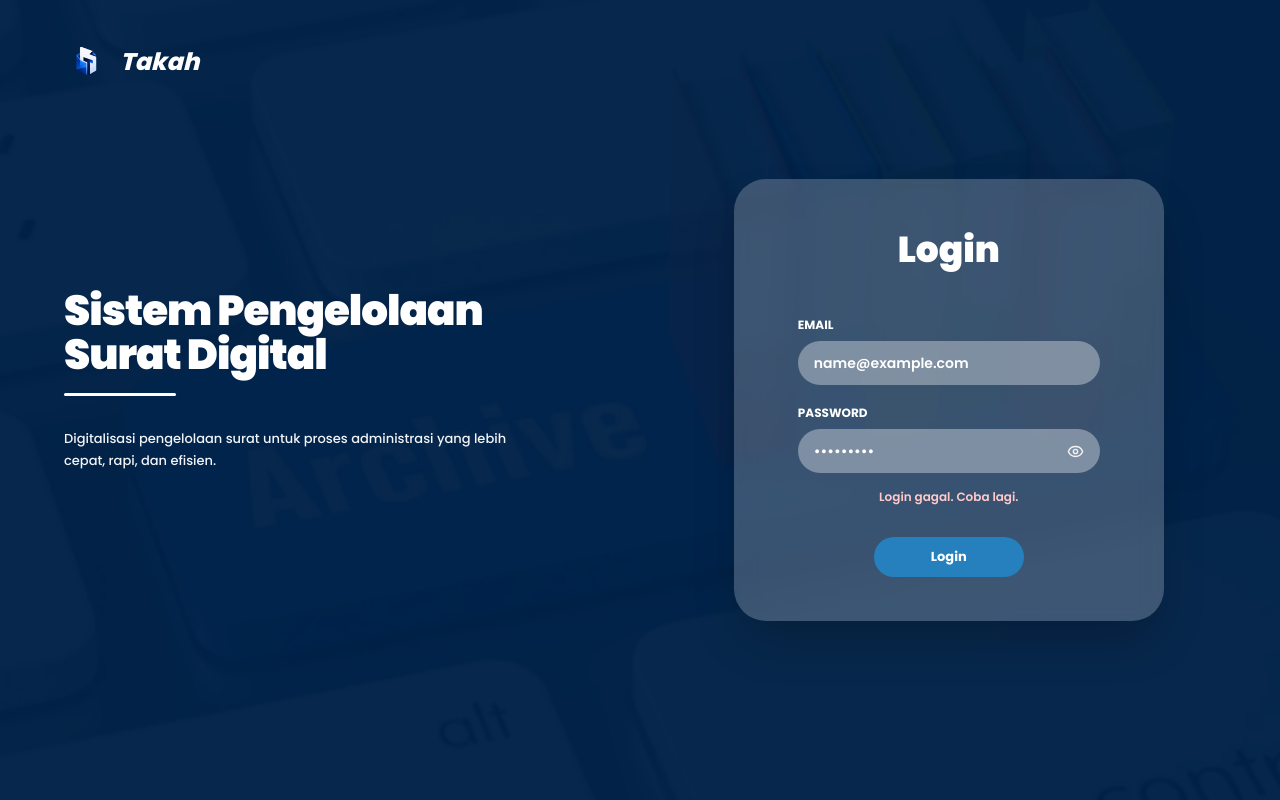
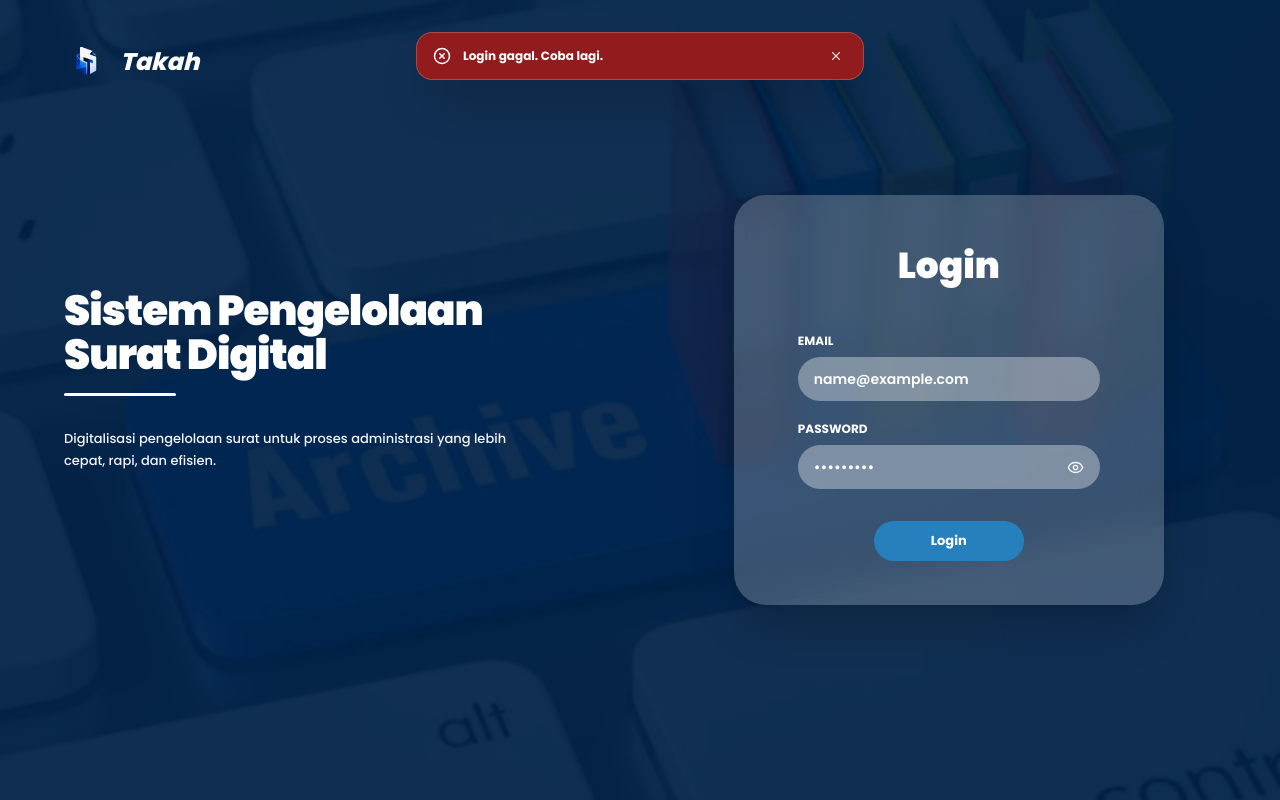
Before and after one commit to salsahbillah/takah-web, a React (Vite) app: page /login in a window 1280 px wide. Both pictures are taken after typing "name@example.com", "Sample123" into the empty fields and a click on the button "Login". Built offline with nearby package versions, Linux system fonts and the light colour scheme; no server answers.

Commit message:
improve UI consistency and authentication feedback

```diff
--- a/index.html
+++ b/index.html
@@ -2,9 +2,9 @@
 <html lang="en">
   <head>
     <meta charset="UTF-8" />
-    <link rel="icon" type="image/svg+xml" href="/favicon.svg" />
-    <meta name="viewport" content="width=device-width, initial-scale=1.0" />
-    <title>takah-web</title>
+    <link rel="icon" type="image/svg+xml" href="/logo-takah-icon.png" />
+    <meta name="viewport" content="width=device-width, initial-scale=8.0" />
+    <title>Takah</title>
   </head>
   <body>
     <div id="root"></div>
--- a/src/components/common/Alert.jsx
+++ b/src/components/common/Alert.jsx
@@ -0,0 +1,47 @@
+import { CheckCircle2, Info, X, XCircle } from "lucide-react";
+
+function Alert({ type = "info", message, onClose }) {
+  if (!message) return null;
+
+  const styles = {
+    success: {
+      icon: CheckCircle2,
+      box: "border-white/20 bg-[#0f766e]/95 text-white",
+    },
+    error: {
+      icon: XCircle,
+      box: "border-white/20 bg-[#991b1b]/95 text-white",
+    },
+    info: {
+      icon: Info,
+      box: "border-white/20 bg-[#1d4ed8]/95 text-white",
+    },
+  };
+
+  const current = styles[type] || styles.info;
+  const Icon = current.icon;
+
+  return (
+    <div className="fixed left-1/2 top-8 z-[9999] w-[90%] max-w-md -translate-x-1/2 animate-[slideDown_0.25s_ease-out]">
+      <div
+        className={`flex items-center gap-3 rounded-2xl border px-4 py-3 text-xs font-bold shadow-2xl backdrop-blur-md ${current.box}`}
+      >
+        <Icon size={18} className="shrink-0" />
+
+        <p className="flex-1 leading-relaxed">{message}</p>
+
+        {onClose && (
+          <button
+            type="button"
+            onClick={onClose}
+            className="rounded-lg p-1 text-white/80 transition hover:bg-white/10 hover:text-white"
+          >
+            <X size={14} />
+          </button>
+        )}
+      </div>
+    </div>
+  );
+}
+
+export default Alert;
--- a/src/index.css
+++ b/src/index.css
@@ -18,3 +18,24 @@ body {
   margin: 0;
   font-family: "Poppins", sans-serif;
 }
+@keyframes slideDown {
+  from {
+    opacity: 0;
+    transform: translate(-50%, -12px);
+  }
+
+  to {
+    opacity: 1;
+    transform: translate(-50%, 0);
+  }
+}
+
+input:-webkit-autofill,
+input:-webkit-autofill:hover,
+input:-webkit-autofill:focus,
+input:-webkit-autofill:active {
+  -webkit-box-shadow: 0 0 0 1000px rgba(255, 255, 255, 0.28) inset !important;
+  -webkit-text-fill-color: #ffffff !important;
+  caret-color: #ffffff !important;
+  transition: background-color 9999s ease-in-out 0s;
+}
--- a/src/pages/auth/Login.jsx
+++ b/src/pages/auth/Login.jsx
@@ -1,9 +1,10 @@
-import { useState } from "react";
+import { useEffect, useState } from "react";
 import { Eye, EyeOff } from "lucide-react";
 import { useNavigate } from "react-router-dom";
 
 import Button from "../../components/common/Button";
 import Input from "../../components/common/Input";
+import Alert from "../../components/common/Alert";
 import { useAuth } from "../../context/AuthContext";
 import { loginUser } from "../../services/authService";
 
@@ -17,18 +18,40 @@ function Login() {
   const [email, setEmail] = useState("");
   const [password, setPassword] = useState("");
   const [showPassword, setShowPassword] = useState(false);
+
   const [loading, setLoading] = useState(false);
   const [error, setError] = useState("");
+  const [success, setSuccess] = useState("");
+
+  useEffect(() => {
+    const logoutMessage = sessionStorage.getItem("logout_message");
+
+    if (logoutMessage) {
+      setSuccess(logoutMessage);
+      sessionStorage.removeItem("logout_message");
+
+      setTimeout(() => {
+        setSuccess("");
+      }, 2500);
+    }
+  }, []);
 
   const handleSubmit = async (e) => {
     e.preventDefault();
+
     setError("");
+    setSuccess("");
     setLoading(true);
 
     try {
       const result = await loginUser({ email, password });
+
+      setSuccess("Login berhasil. Mengarahkan ke dashboard.");
+
+      setTimeout(() => {
         login(result.data.token, result.data.user);
         navigate("/dashboard");
+      }, 1200);
     } catch (err) {
       setError(err.response?.data?.message || "Login gagal. Coba lagi.");
     } finally {
@@ -41,13 +64,13 @@ function Login() {
       className="relative min-h-screen overflow-hidden bg-cover bg-center"
       style={{ backgroundImage: `url(${loginBg})` }}
     >
-      {/* Overlay biru transparan */}
-      <div className="absolute inset-0 bg-[#002248]/60" />
+      <div className="absolute inset-0 bg-[#002248]/10" />
+
+      <Alert type="error" message={error} onClose={() => setError("")} />
+      <Alert type="success" message={success} onClose={() => setSuccess("")} />
 
       <section className="relative z-10 flex min-h-screen items-center justify-between px-16 py-10">
-        {/* KIRI */}
         <div className="w-[50%] text-white">
-          {/* Logo */}
           <div className="absolute left-16 top-10 flex items-center gap-3">
             <img
               src={logoTakah}
@@ -59,7 +82,6 @@ function Login() {
             </h1>
           </div>
 
-          {/* Konten kiri dinaikkan */}
           <div className="-mt-10 max-w-lg">
             <h2 className="text-[42px] font-black leading-[1.05] tracking-tight">
               Sistem Pengelolaan <br />
@@ -75,7 +97,6 @@ function Login() {
           </div>
         </div>
 
-        {/* KANAN */}
         <div className="mr-2 flex w-[45%] justify-center">
           <div className="w-[430px] rounded-[32px] bg-white/22 px-16 py-11 shadow-2xl backdrop-blur-md">
             <h2 className="mb-10 text-center text-[36px] font-black text-white">
@@ -96,6 +117,7 @@ function Login() {
               <Input
                 label="Password"
                 type={showPassword ? "text" : "password"}
+                name="login_password_takah"
                 value={password}
                 onChange={(e) => setPassword(e.target.value)}
                 placeholder="Masukkan password"
@@ -106,23 +128,19 @@ function Login() {
                     type="button"
                     onClick={() => setShowPassword(!showPassword)}
                     className="flex items-center text-white/90 transition hover:text-white"
-                    title={showPassword ? "Sembunyikan password" : "Lihat password"}
+                    title={
+                      showPassword ? "Sembunyikan password" : "Lihat password"
+                    }
                   >
                     {showPassword ? <EyeOff size={17} /> : <Eye size={17} />}
                   </button>
                 }
               />
 
-              {error && (
-                <p className="mt-4 text-center text-xs font-semibold text-red-200">
-                  {error}
-                </p>
-              )}
-
               <div className="mt-8 flex justify-center">
                 <Button
                   type="submit"
-                  disabled={loading}
+                  disabled={loading || Boolean(success)}
                   className="h-10 min-w-[150px] text-[13px]"
                 >
                   {loading ? "Loading..." : "Login"}
```
Also changed, not shown: public/logo-takah-icon.png (added). Lines whose indentation alone changed are shown as unchanged.
